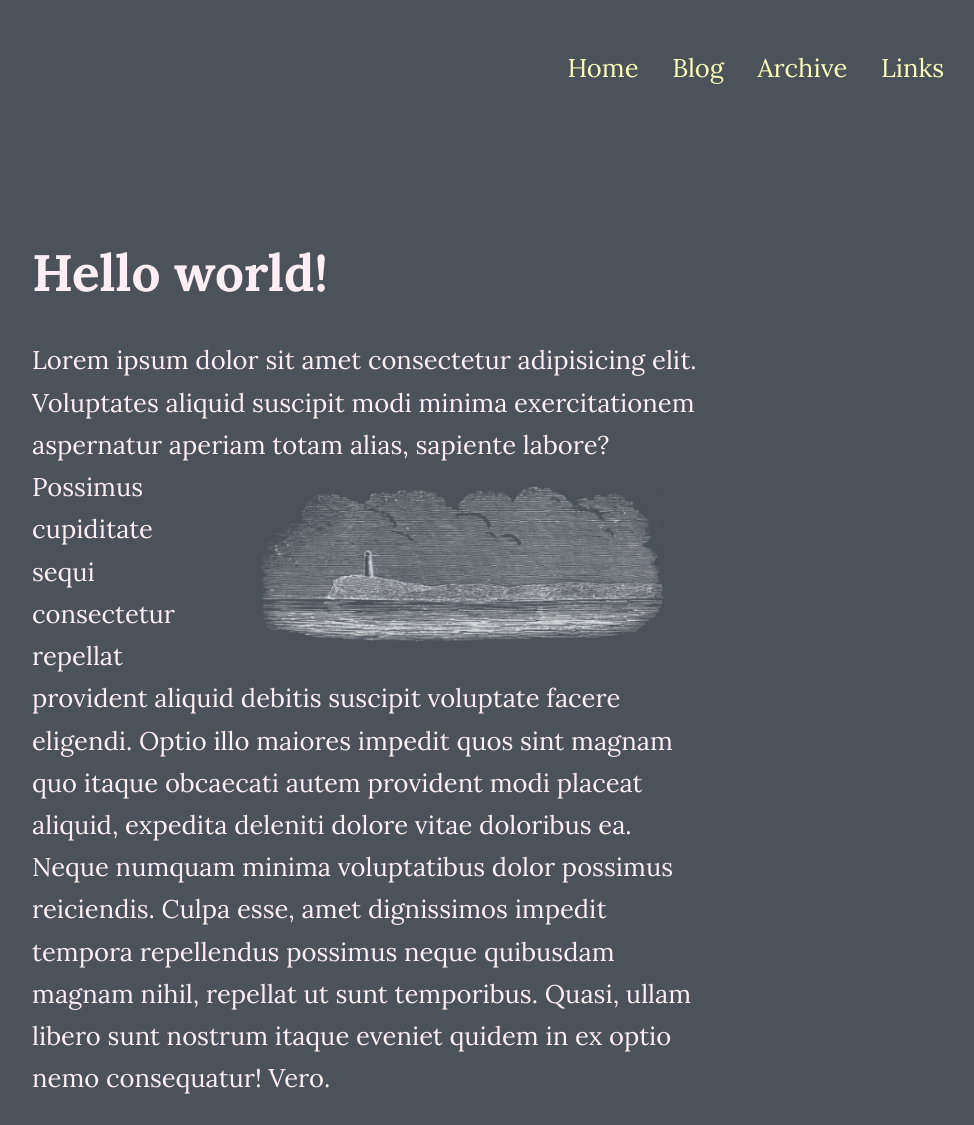
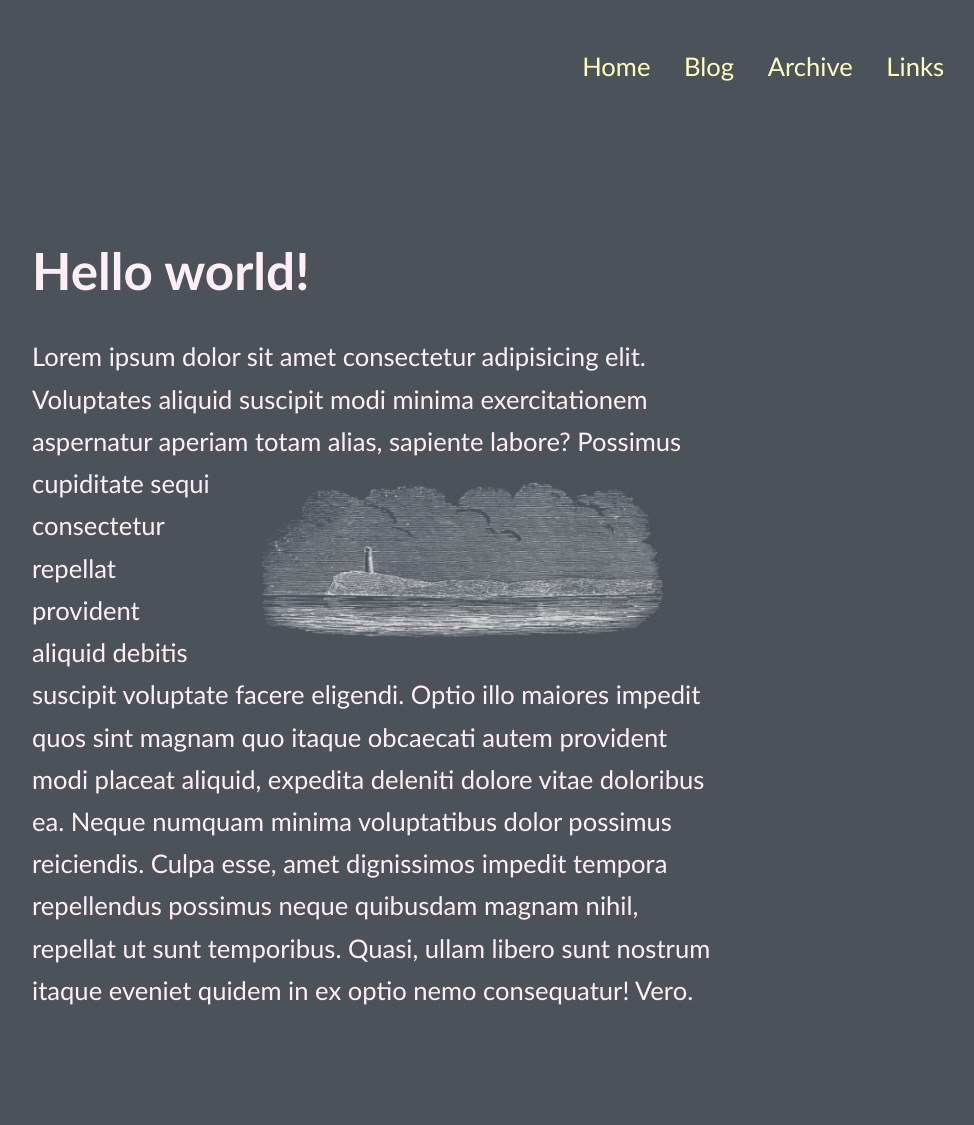
Before and after one commit to denismcdonald/blog, a Jekyll site: the page built from index.html, in a window 1280 px wide. Shown: the whole page, without its empty margins (268-1242 px from the left). Built offline with Jekyll 4.4.1, drawn with Linux system fonts in a browser that asks for light colours; after the commit the page ends 1037 px from its top, so only the background shows below that.

Commit message:
Ditch Lora

```diff
--- a/_layouts/default.html
+++ b/_layouts/default.html
@@ -7,7 +7,6 @@
     <meta name="description" content="Personal website of Denis McDonald">
     <title>{{ page.title }}</title>
     <link rel="stylesheet" href="{{ site.baseurl }}/assets/css/styles.css">
-    <link href="https://fonts.googleapis.com/css?family=Lora:400,400i,700" rel="stylesheet">
 
     <!-- Favicons -->
     <link rel="apple-touch-icon" sizes="180x180" href="{{ site.baseurl }}/apple-touch-icon.png">
--- a/_sass/main.scss
+++ b/_sass/main.scss
@@ -23,8 +23,7 @@ html {
 body {
     background-color: #4B525A;
     color: #FFEFF4;
-    font-family: 'Lora', serif;
-    font-size: 100%;
+    font-family: Frutiger, "Frutiger Linotype", Univers, Calibri, "Gill Sans", "Gill Sans MT", "Myriad Pro", Myriad, "DejaVu Sans Condensed", "Liberation Sans", "Nimbus Sans L", Tahoma, Geneva, "Helvetica Neue", Helvetica, Arial, sans-serif;
     padding: 0;
     margin: 0;
 }
```
Also changed, not shown: 12 other files.
